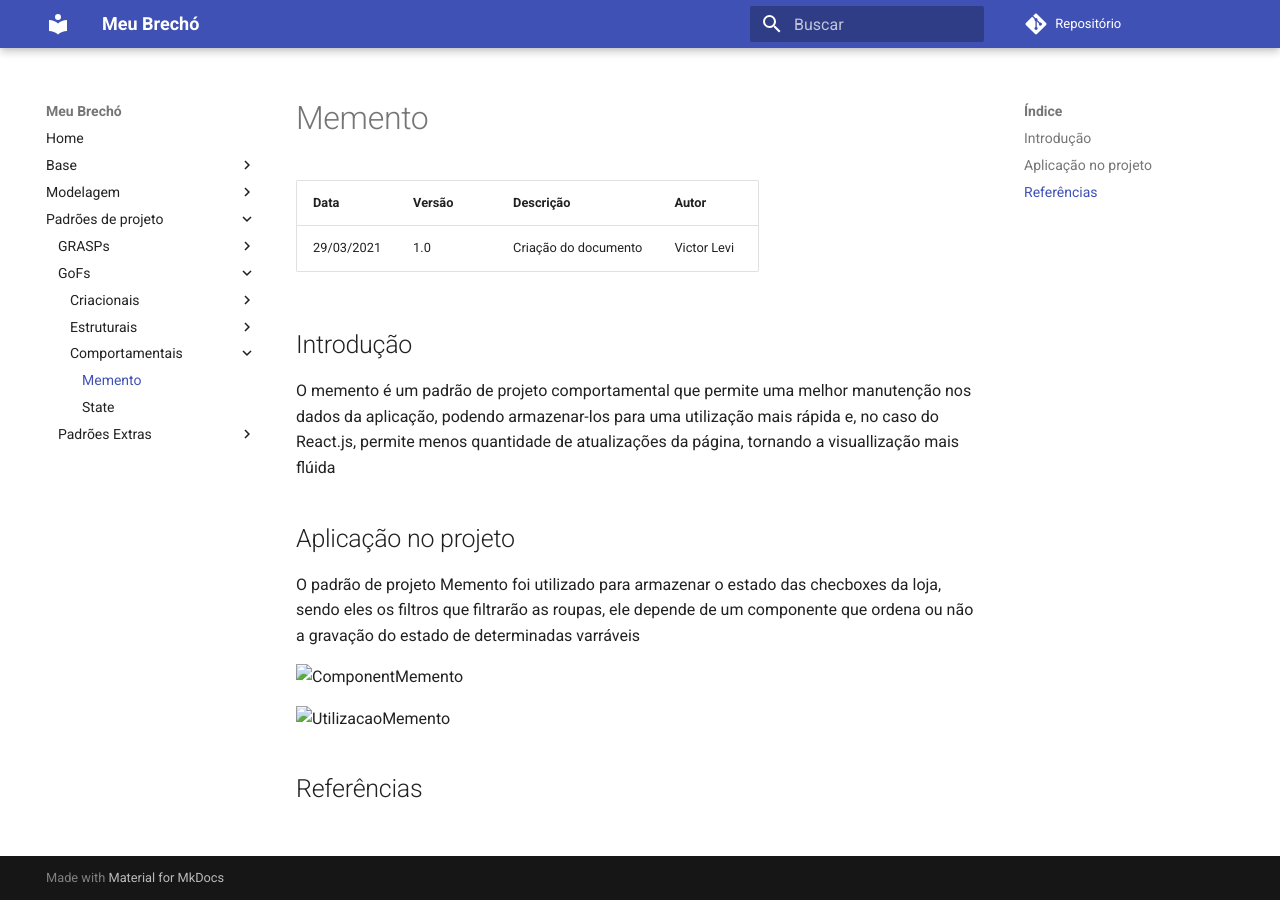
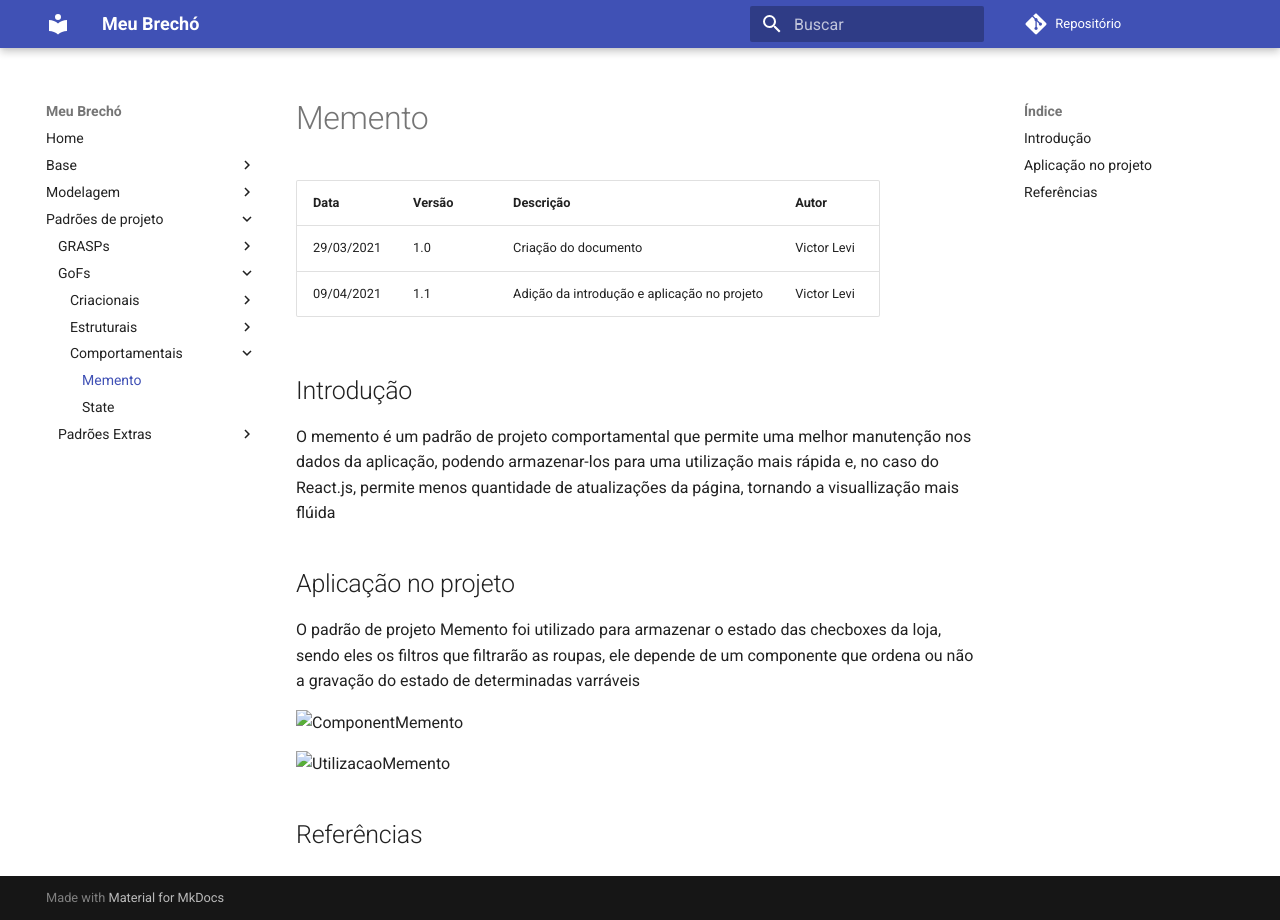
Before and after one commit to UnBArqDsw2020-2/2020.2_G4, an MkDocs documentation site: the page built from docs/padroes_projeto/GoFs/comportamentais/memento.md, in a window 1280 px wide. Built offline with MkDocs 1.6.1 and Material for MkDocs 9.7.7, drawn with Linux system fonts in a browser that asks for light colours; comment, search, counter and statistics services are not loaded; old or Windows-style settings are respelled for this version of MkDocs.

Commit message:
Adição do versionamento

```diff
--- a/docs/padroes_projeto/GoFs/comportamentais/memento.md
+++ b/docs/padroes_projeto/GoFs/comportamentais/memento.md
@@ -1,6 +1,7 @@
 | Data | Versão | Descrição | Autor |
 |------|--------|-----------|-------|
 | 29/03/2021 | 1.0 | Criação do documento | Victor Levi |
+| 09/04/2021 | 1.1 | Adição da introdução e aplicação no projeto | Victor Levi |
 
 ## Introdução
 O memento é um padrão de projeto comportamental que permite uma melhor manutenção nos dados da aplicação, podendo armazenar-los para uma utilização mais rápida e, no caso do React.js, permite menos quantidade de atualizações da página, tornando a visuallização mais flúida
```
